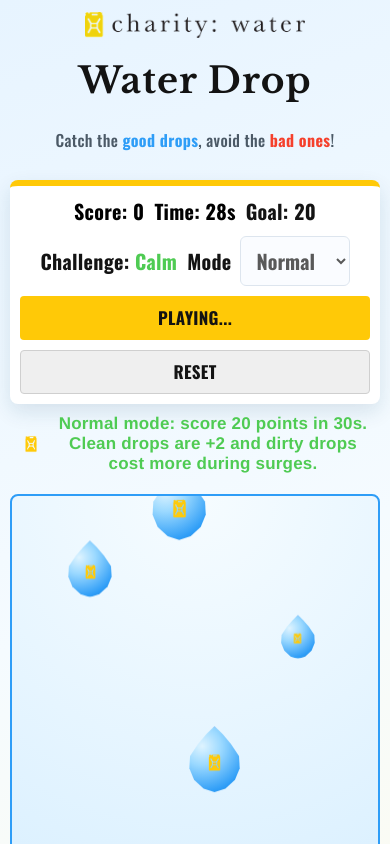
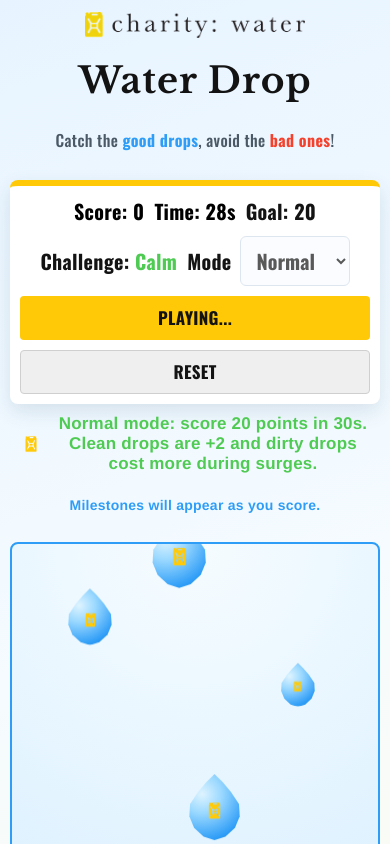
Before and after one commit to BATTLEOO/Completed-charity-water-Game, a plain HTML site: page index.html in a window 390 px wide. Both pictures are taken after a click on the button "START GAME". Shown: the top 844 px of the page. Drawn offline with nearby package versions, Linux system fonts and the light colour scheme; a web font is replaced by a local one.

Commit message:
Add milestone messaging and styling to enhance player feedback

```diff
--- a/index.html
+++ b/index.html
@@ -35,6 +35,9 @@
             <img class="feedback-icon" src="img/water-can-transparent.png" alt="Water can icon">
             <span>Tap clean drops to score. Avoid dirty drops.</span>
         </p>
+        <p id="milestone-message" class="milestone-message" aria-live="polite" aria-atomic="true">
+            Milestones will appear as you score.
+        </p>
 
         <div id="game-container">
         </div>
--- a/script.js
+++ b/script.js
@@ -11,6 +11,7 @@
 let celebrationTimeout;
 let currentSettings;
 let audioContext;
+let announcedMilestones = new Set();
 
 const DIFFICULTY_SETTINGS = {
   easy: {
@@ -77,6 +78,12 @@
   "Keep going! You can hit the clean water goal next round."
 ];
 
+const milestoneRules = [
+  { score: 5, message: "Milestone reached: great start!" },
+  { score: 10, message: "Milestone reached: halfway to the goal!" },
+  { score: 15, message: "Milestone reached: strong momentum!" }
+];
+
 const startButton = document.getElementById("start-btn");
 const resetButton = document.getElementById("reset-btn");
 const gameContainer = document.getElementById("game-container");
@@ -87,10 +94,12 @@
 const challengeStatusDisplay = document.getElementById("challenge-status");
 const feedbackDisplay = document.getElementById("feedback-message");
 const feedbackText = feedbackDisplay.querySelector("span");
+const milestoneDisplay = document.getElementById("milestone-message");
 const celebrationOverlay = document.getElementById("celebration-overlay");
 
 currentSettings = DIFFICULTY_SETTINGS[difficultySelect.value] || DIFFICULTY_SETTINGS.normal;
 updateTargetScoreDisplay();
+updateMilestoneMessage("Milestones will appear as you score.", "good");
 
 difficultySelect.addEventListener("change", () => {
   currentSettings = DIFFICULTY_SETTINGS[difficultySelect.value] || DIFFICULTY_SETTINGS.normal;
@@ -115,6 +124,7 @@
   gameRunning = true;
   score = 0;
   timeLeft = currentSettings.timeLimit;
+  resetMilestones();
   updateScore();
   updateTime();
   updateTargetScoreDisplay();
@@ -269,6 +279,7 @@
 
 function updateScore() {
   scoreDisplay.textContent = score;
+  checkMilestones();
 }
 
 function updateTime() {
@@ -320,6 +331,7 @@
   challengeActive = false;
   score = 0;
   timeLeft = currentSettings.timeLimit;
+  resetMilestones();
 
   updateScore();
   updateTime();
@@ -375,6 +387,46 @@
 
 function updateTargetScoreDisplay() {
   targetScoreDisplay.textContent = currentSettings.targetScore;
+}
+
+function resetMilestones() {
+  announcedMilestones = new Set();
+  updateMilestoneMessage("Milestones will appear as you score.", "good");
+}
+
+function checkMilestones() {
+  const availableMilestone = getMilestoneRules()
+    .filter((milestone) => score >= milestone.score && !announcedMilestones.has(milestone.score))
+    .sort((firstMilestone, secondMilestone) => secondMilestone.score - firstMilestone.score)[0];
+
+  if (availableMilestone) {
+    announcedMilestones.add(availableMilestone.score);
+    updateMilestoneMessage(availableMilestone.message, "good");
+    return;
+  }
+}
+
+function getMilestoneRules() {
+  const goalMilestone = {
+    score: currentSettings.targetScore,
+    message: `Goal milestone reached: ${currentSettings.targetScore} points!`
+  };
+
+  const rules = [...milestoneRules];
+  if (!rules.some((milestone) => milestone.score === goalMilestone.score)) {
+    rules.push(goalMilestone);
+  }
+
+  return rules;
+}
+
+function updateMilestoneMessage(message, type) {
+  milestoneDisplay.textContent = message;
+  milestoneDisplay.classList.remove("good", "bad");
+
+  if (type) {
+    milestoneDisplay.classList.add(type);
+  }
 }
 
 function initAudio() {
--- a/styles.css
+++ b/styles.css
@@ -140,6 +140,31 @@
 }
 
 .feedback-message.bad {
+    color: var(--cw-red);
+}
+
+.milestone-message {
+    width: 800px;
+    min-height: 24px;
+    margin-top: -6px;
+    display: flex;
+    align-items: center;
+    justify-content: center;
+    padding: 0 8px;
+    text-align: center;
+    font-family: "Avenir Next", Avenir, "Helvetica Neue", Helvetica, "Segoe UI", sans-serif;
+    font-size: 15px;
+    font-weight: 700;
+    letter-spacing: 0.25px;
+    color: var(--cw-blue);
+    transition: color 0.2s ease, transform 0.2s ease;
+}
+
+.milestone-message.good {
+    color: var(--cw-blue);
+}
+
+.milestone-message.bad {
     color: var(--cw-red);
 }
 
@@ -580,6 +605,12 @@
         height: 26px;
     }
 
+    .milestone-message {
+        width: 95vw;
+        font-size: 14px;
+        min-height: 34px;
+    }
+
     .game-footer {
         flex-direction: column;
         align-items: stretch;
```
